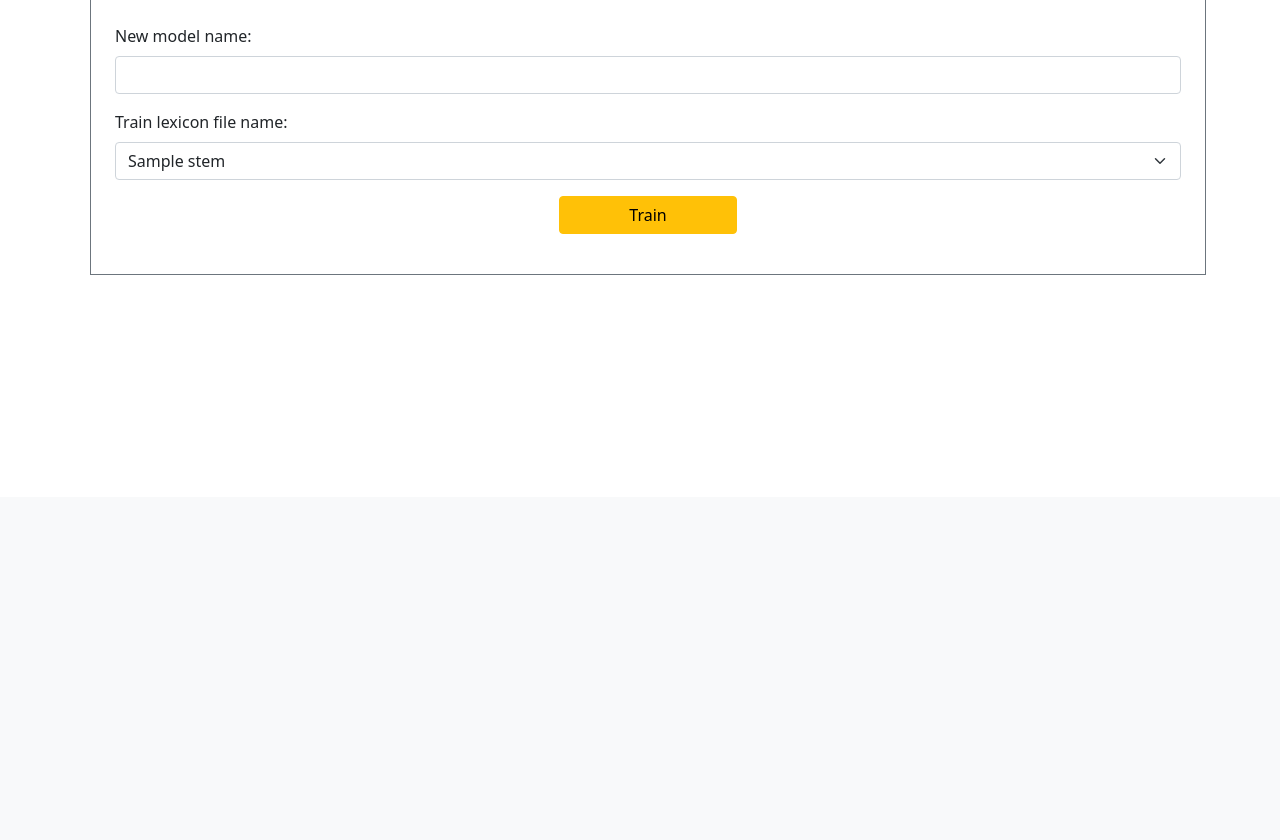
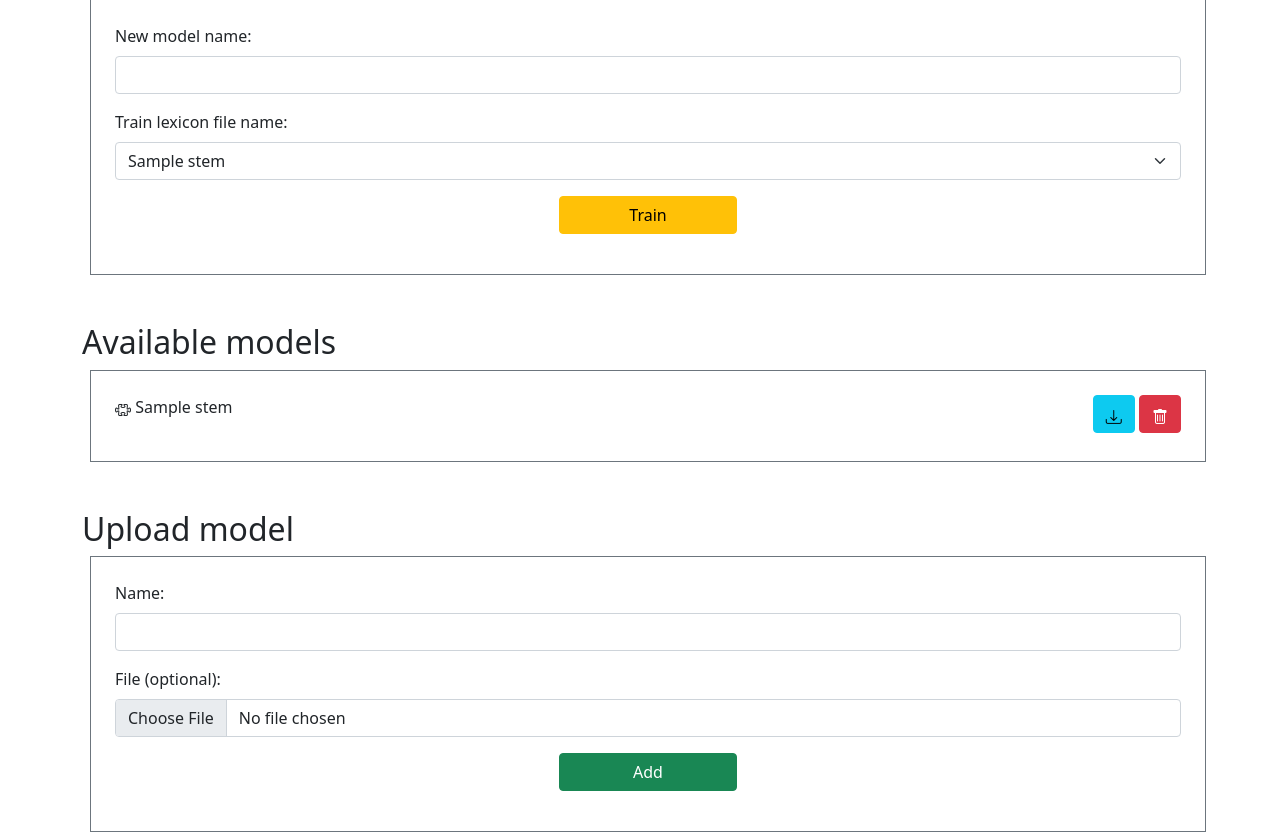
Before and after one commit to danijel3/PhonetisaurusWebApp, a Flask app: template templates/train_index.html in a window 1280 px wide. Shown: the part 303-1143 px from the top of the page. Before the commit the page ends 578 px from the top, so only its background shows below. Run offline with Flask 2, Linux system fonts and the light colour scheme; the template is opened without the code that fills it: most values are stand-ins (such as "Sample title", 1, 10 or a date in 2020); some libraries are stand-ins or nearby versions; some web fonts are replaced.

Commit message:
Added option to view/delete/upload/download models.

```diff
--- a/lex.py
+++ b/lex.py
@@ -1,6 +1,7 @@
 import json
 
 from flask import Blueprint, render_template, send_file, Response, request, jsonify, abort, redirect, url_for
+from werkzeug.utils import secure_filename
 
 from settings import config
 
@@ -55,7 +56,7 @@ def lex_add():
     if request.method == 'GET':
         return render_template('lex_add.html')
     else:
-        name = request.form.get('name')
+        name = secure_filename(request.form.get('name'))
         lex_path = config['data'] / 'lex' / (name + '.json')
 
         file = request.files['file']
--- a/templates/train_index.html
+++ b/templates/train_index.html
@@ -23,5 +23,40 @@
             </div>
         </form>
     </div>
+    <h2 class="mt-5">Available models</h2>
+    <div class="container border border-secondary m-2 p-4">
+        {% for model in model_files %}
+        <div class="row">
+            <div class="col-10">
+                <i class="bi bi-puzzle"></i>
+                {{ model.stem }}
+            </div>
+            <div class="col-2 mb-1 text-end">
+                <a class="btn btn-info" title="Download" href="/vocab/get/{{ model.stem }}">
+                    <i class="bi bi-download"></i>
+                </a>
+                <a class="btn btn-danger" href="delete/{{ model.stem }}" title="Delete">
+                    <i class="bi bi-trash"></i>
+                </a>
+            </div>
+        </div>
+        {% endfor %}
+    </div>
+    <h2 class="mt-5">Upload model</h2>
+    <div class="container border border-secondary m-2 p-4">
+        <form action="add" method="post" enctype="multipart/form-data">
+            <div class="mb-3">
+                <label class="form-label" for="name2">Name:</label>
+                <input class="form-control" type="text" name="name" id="name2" required>
+            </div>
+            <div class="mb-3">
+                <label class="form-label" for="file">File (optional):</label>
+                <input class="form-control" type="file" name="file" id="file">
+            </div>
+            <div class="mb-3 text-center">
+                <input type="submit" value="Add" class="btn btn-success col-2">
+            </div>
+        </form>
+    </div>
 </div>
 {% endblock %}
```
Also changed, not shown: train.py (+30 -2 lines).
